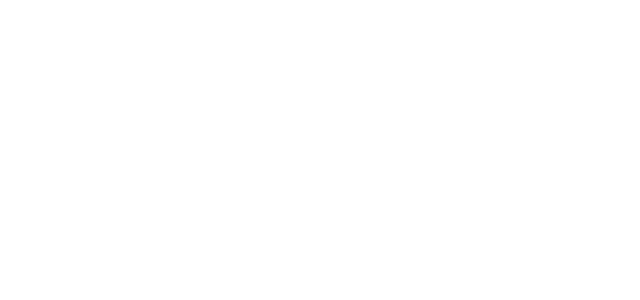
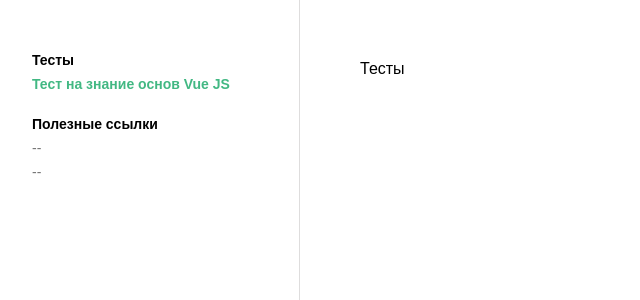
Before and after one commit to Amirovvv/Vuniverse, a Vue app: page /tests in a window 1280 px wide. Before the commit this address had no page. Shown: the top 300 px of the page, without its empty margins (0-640 px from the left). Built offline with nearby package versions, Linux system fonts and the light colour scheme.

Commit message:
feat: add sidebar

```diff
--- a/src/App.vue
+++ b/src/App.vue
@@ -1,7 +1,12 @@
-<script setup lang="ts"></script>
+<script setup lang="ts">
+import Sidebar from '@/components/Sidebar/Sidebar.vue'
+</script>
 
 <template>
-	<router-view></router-view>
+	<div class="wrapper">
+		<Sidebar />
+		<main><router-view></router-view></main>
+	</div>
 </template>
 
 <style scoped></style>
--- /dev/null
+++ b/src/components/Sidebar/Sidebar.vue
@@ -0,0 +1,86 @@
+<script setup lang="ts">
+import { ref } from 'vue'
+import Section from '../../types/sections'
+
+const sections = ref<Section[]>([
+	{
+		title: 'Тесты',
+		items: [{ title: 'Тест на знание основ Vue JS', url: '/tests' }],
+	},
+	{
+		title: 'Полезные ссылки',
+		items: [
+			{ title: '--', url: '--' },
+			{ title: '--', url: '--' },
+		],
+	},
+])
+</script>
+
+<template>
+	<aside class="sidebar">
+		<nav class="sidebar__nav">
+			<section
+				class="sidebar__section"
+				v-for="(section, index) in sections"
+				:key="`section-${index}`"
+			>
+				<div class="sidebar__section-title">{{ section.title }}</div>
+				<div
+					class="sidebar__section-link"
+					v-for="(item, index) in section.items"
+					:key="`item-${index}`"
+				>
+					<router-link
+						:to="item.url"
+						active-class="sidebar__section-link_active"
+					>
+						{{ item.title }}
+					</router-link>
+				</div>
+			</section>
+		</nav>
+	</aside>
+</template>
+
+<style lang="scss" scoped>
+.sidebar {
+	border-right: 1px solid #dedddd;
+	width: 300px;
+	flex: 0 0 auto;
+	padding: 32px;
+}
+
+.sidebar__section {
+	padding-top: 16px;
+	font-size: 14px;
+
+	& a {
+		display: block;
+		text-decoration: none;
+		color: #3c3c3cb3;
+
+		&:hover {
+			color: #000;
+		}
+	}
+
+	&-title,
+	&-link {
+		padding: 4px 0;
+	}
+	&-title {
+		color: #000;
+		font-weight: 700;
+	}
+	&-link {
+		font-weight: 500;
+		cursor: pointer;
+
+		&_active {
+			color: #42b883 !important;
+			font-weight: 600;
+		}
+	}
+}
+</style>
--- a/src/main.ts
+++ b/src/main.ts
@@ -1,5 +1,7 @@
 import { createApp } from 'vue'
 import { createPinia } from 'pinia'
+
+import '@/style.scss'
 
 import App from './App.vue'
 import router from './router'
--- a/src/router/index.ts
+++ b/src/router/index.ts
@@ -6,6 +6,11 @@ const routes: RouteRecordRaw[] = [
     path: '/',
     name: 'Home',
     component: Home
+  },
+  {
+    path: '/tests',
+    name: 'Tests',
+    component: () => import('@/views/Tests.vue')
   }
 ];
 
--- /dev/null
+++ b/src/style.scss
@@ -0,0 +1,20 @@
+* {
+  box-sizing: border-box;
+  padding: 0;
+  margin: 0;
+}
+
+body {
+  font-family: sans-serif;
+}
+
+main {
+  flex: 1 1 auto;
+  overflow: auto;
+  padding: 60px;
+}
+
+.wrapper {
+  display: flex;
+  height: 100vh;
+}
--- /dev/null
+++ b/src/types/sections.ts
@@ -0,0 +1,11 @@
+type Items = {
+  title: string,
+  url: string
+}
+
+type Section = {
+  title: string,
+  items: Items[]
+};
+
+export default Section
--- /dev/null
+++ b/src/views/Tests.vue
@@ -0,0 +1,7 @@
+<script setup lang="ts"></script>
+
+<template>
+	<div>Тесты</div>
+</template>
+
+<style scoped></style>
```
